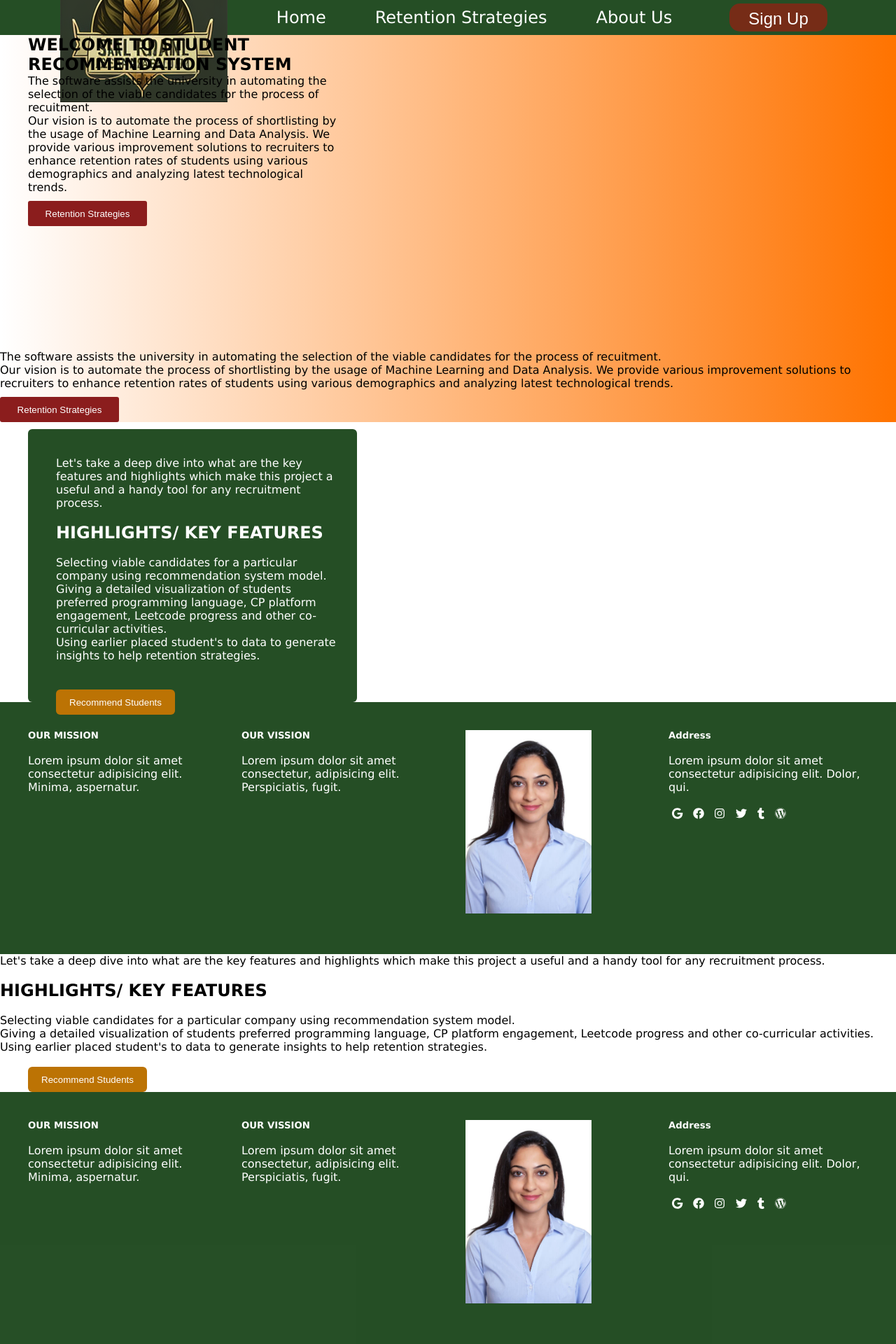
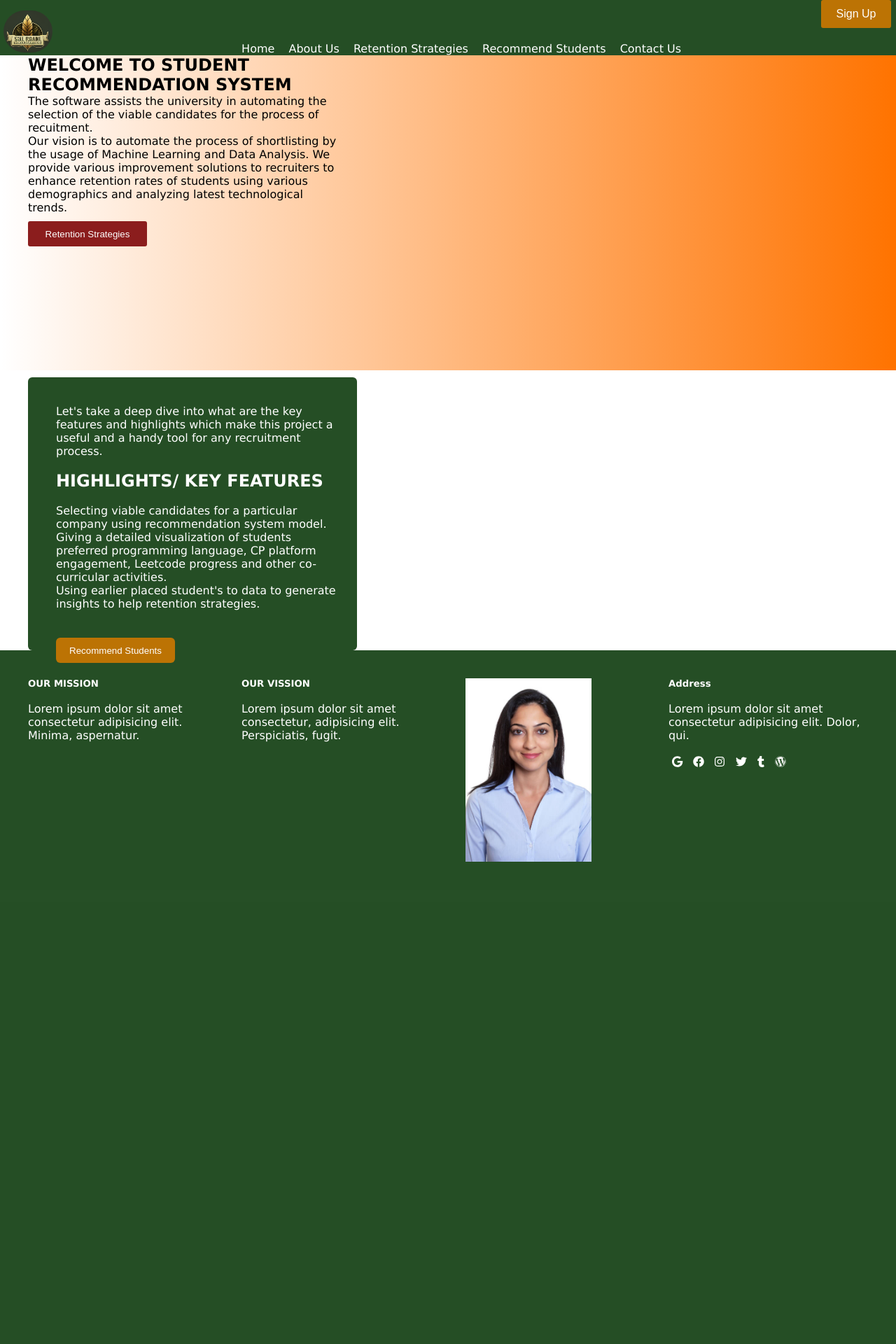
Before and after one commit to konpeeyush/GLAthon, a Flask app: page / in a window 1280 px wide. Shown: the whole page at 70% size. After the commit the page ends 1231 px from the top, so only its background shows below. Run offline with Flask 2, Linux system fonts and the light colour scheme; parts of the project's set-up code (start-up, migrations or seed data) failed here and were passed over; some libraries are stand-ins or nearby versions.

Commit message:
navbar created

```diff
--- a/static/styles/index.css
+++ b/static/styles/index.css
@@ -30,49 +30,6 @@ body {
     font-family: 'Lucida Sans', 'Lucida Sans Regular', 'Lucida Grande', 'Lucida Sans Unicode', Geneva, Verdana, sans-serif;
 }
 
-nav{
-    display: flex;
-    justify-content: space-evenly;
-    align-items: center;
-    background-color: rgba(1, 49, 1, 0.856);
-    height: 50px;
-    padding: 16px;
-}
-nav .logo img{
-    width: 120px;
-    height: 120px;
-}
-nav .logo:hover{
-    transition: 0.4s ease-in-out;
-}
-
-nav a{
-    text-decoration: none;
-    color: white;
-    font-size: 1.5rem;
-}
-
-nav a:hover{
-    transition: 0.4s;
-    transform: scale(1.1);
-    color: yellow;
-}
-
-.btn{
-    padding: 8px;
-    margin: 12px;
-    border: none;
-    border-radius: 15px;
-    width: 140px;
-    height: 40px;
-    background-color: rgba(203, 9, 9, 0.487);
-    color: white;
-    font-size: 1.5rem;
-}
-
-.btn:hover{
-    background-color: rgb(250, 73, 9);
-}
 
 .header-section {
     background-image: linear-gradient(to right, rgba(255, 0, 0, 0), rgb(255, 115, 0));
@@ -172,3 +129,36 @@ li {
     display: inline;
     margin: 5px;
 }
+
+.nav{
+  display: flex;
+  background-color:  rgba(1, 49, 1, 0.856);;
+}
+nav img{
+  width: 70px;
+  height: 60px;
+  border-radius: 50px;
+  margin-right: 250px;
+  margin-top: 15px;
+}
+ul{
+  display: inline;
+}
+.nav-elem{
+  margin-bottom: 40px;
+  margin-left: 10px;
+  color: white;
+}
+.nav-btn{
+  margin-left: 180px;
+  float: inline-end;
+  background-color:  rgb(188, 115, 4);
+  border: none;
+  border-radius: 3px;
+  width: 100px;
+  height: 40px;
+  font-size: 16px;
+  margin-bottom: 5px;
+  color: white;
+
+}
--- a/templates/index.html
+++ b/templates/index.html
@@ -12,20 +12,19 @@
 </head>
 <body>
 
-    <nav>
+   <nav class="nav">
+    <ul>
+      <li><img class="logo" src="/static/assets/homepage/logo2.png" alt=""></li>
 
+      <a><li class="nav-elem">Home</li></a>
+    <a> <li class="nav-elem">About Us</li></a>
+  <a> <li class="nav-elem">Retention Strategies</li></a>
+<a> <li class="nav-elem">Recommend Students</li></a>
+<a> <li class="nav-elem">Contact Us</li></a>
+<a><li class="nav-elem"><button class="nav-btn">Sign Up</button></li></a>
 
-        <img src="static\assets\homepage\logo2.png" alt="err">
-
-        <a href="#">Home</a>
-        <a href="#">Retention Strategies</a>
-        <a href="#">About Us</a>
-
-        <div class="buttons">
-            <button class="btn">Sign Up</button>
-
-        </div>
-    </nav>
+    </ul>
+   </nav>
 
     <section id="home">
         <div class="header-section container flex">
@@ -44,15 +43,6 @@
 
 
 
-                <p>The software assists the university in automating the selection of the viable candidates for the
-                    process of recuitment.
-                    <br> Our vision is to automate the process of shortlisting by the usage of Machine Learning and Data
-                    Analysis.
-                    We provide various improvement solutions to recruiters to enhance retention rates of students
-                    using various demographics and analyzing latest technological trends.
-                </p>
-                <a href="#"><button class="retention">Retention Strategies</button></a>
-            </div>
 
 
         </div>
@@ -74,55 +64,11 @@
          Using earlier placed student's to data to generate insights to help retention strategies.
         </p>
         <br>
-    </div>
+        </div>
         <button class="recommend">Recommend Students</button>
         </div>
-     <footer class="footer">
-      <div class="row">
-        <div class="column">
-          <h5>OUR MISSION</h5>
-          <br>
-          <p>Lorem ipsum dolor sit amet consectetur adipisicing elit. Minima, aspernatur.</p>
-        </div>
-        <div class="column"><h5>OUR VISSION</h5>
-          <br>
-        <p>Lorem ipsum dolor sit amet consectetur, adipisicing elit. Perspiciatis, fugit.</p></div>
-        <div class="column"><img src="/static/styles/assets/istockphoto-856599656-612x612.jpg" alt=""></div>
-        <div class="column"><h5>Address</h5>
-          <br>
-        Lorem ipsum dolor sit amet consectetur adipisicing elit. Dolor, qui.
-        <br>
-        <br>
-        <ul class="box">
-          <li><i class="fa-brands fa-google"></i></li>
-          <li><i class="fa-brands fa-facebook"></i></li>
-          <li><i class="fa-brands fa-instagram"></i></li>
-          <li><i class="fa-brands fa-twitter"></i></li>
-          <li><i class="fa-brands fa-tumblr"></i></li>
-          <li><i class="fa-brands fa-wordpress"></i></li>
-        </ul>
-        </div>
-      </div>
-     </footer>
+      </section>
 
-                <p>Let's take a deep dive into what are the key features and highlights which make this project a useful
-                    and a handy tool for any recruitment process.</p>
-                <br>
-
-                <h2>HIGHLIGHTS/ KEY FEATURES</h2>
-                <br>
-                <p>Selecting viable candidates for a particular company using recommendation system
-                    model.
-                    <br>
-                    Giving a detailed visualization of students preferred programming language, CP platform
-                    engagement, Leetcode progress and other co-curricular activities.
-                    <br>
-                    Using earlier placed student's to data to generate insights to help retention strategies.
-                </p>
-                <br>
-            </div>
-            <button class="recommend">Recommend Students</button>
-        </div>
         <footer class="footer">
             <div class="row">
                 <div class="column">
```
Also changed, not shown: static/styles/assets/footer-img.jpg (renamed from static/styles/assets/istockphoto-856599656-612x612.jpg), templates/login.html (line endings or trailing spaces).
